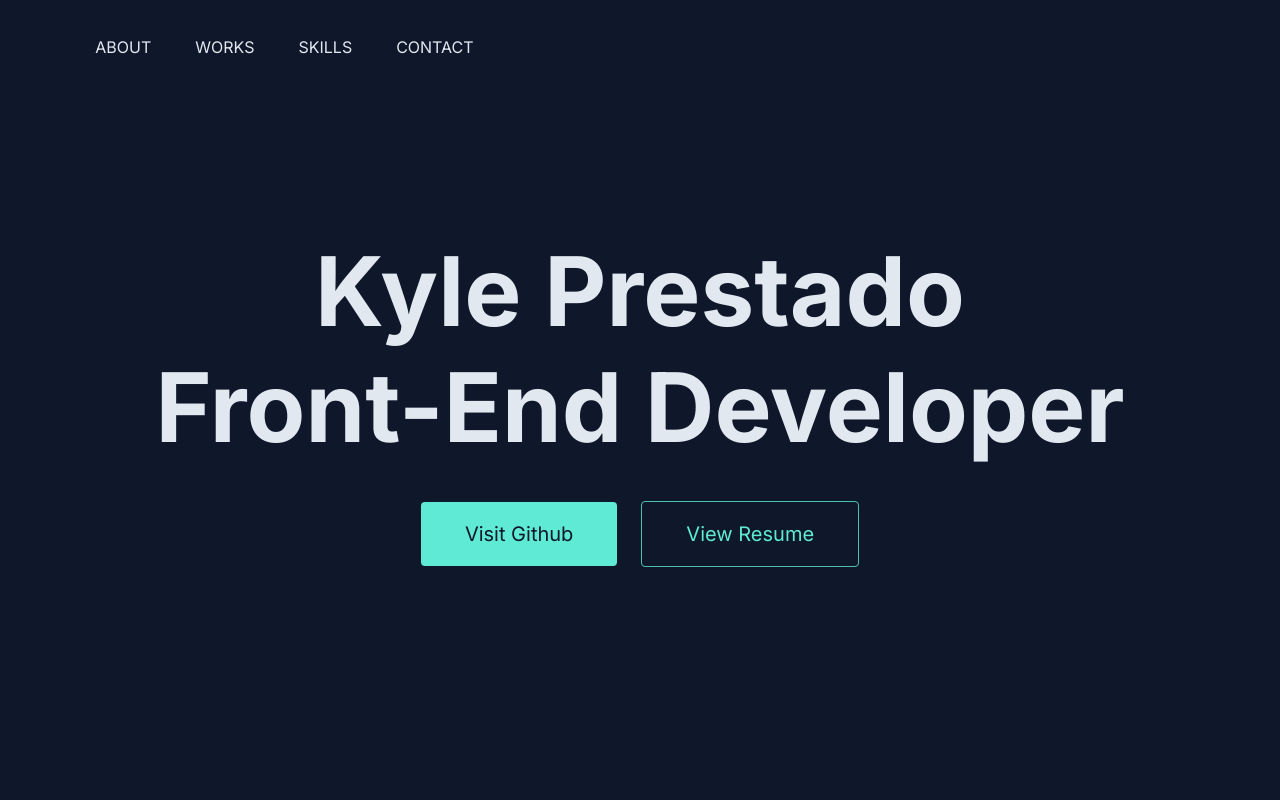
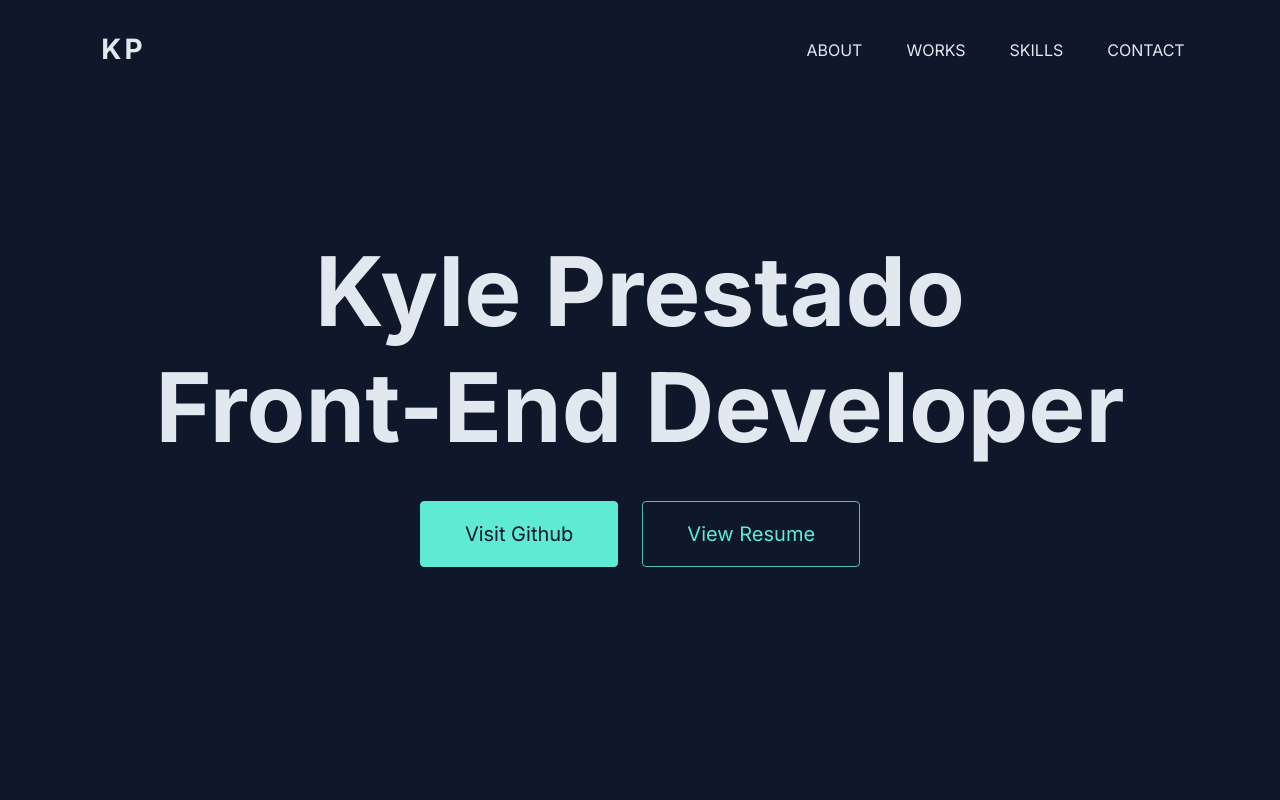
Before and after one commit to kylerossece/portfolio-master, a Next.js app: page / in a window 1280 px wide. Shown: the top 800 px of the page. Built offline with nearby package versions, Linux system fonts and the light colour scheme.

Commit message:
update logo, improve nav

```diff
--- a/assets/css/layout/header.module.scss
+++ b/assets/css/layout/header.module.scss
@@ -17,7 +17,11 @@
     // box-shadow: inset 0 1px 1px 0  color-mix(in oklab, var(--color-off-white) 0%, transparent);
     border: 1px solid
       color-mix(in oklab, var(--color-off-white) 20%, transparent);
-    background-color: color-mix(in oklab, var(--color-dark-bg) 80%, transparent);
+    background-color: color-mix(
+      in oklab,
+      var(--color-dark-bg) 80%,
+      transparent
+    );
     backdrop-filter: blur(6px);
   }
   &-clear {
@@ -26,16 +30,29 @@
     backdrop-filter: none;
   }
 }
+
+.logo {
+  font-weight: 700;
+  line-height: 1.25;
+  letter-spacing: 3px;
+  font-size: 1.75rem;
+  margin-inline-start: 2rem;
+  color: var(--color-off-white);
+}
 .mobileNav {
   display: flex;
+  justify-content: end;
+  align-items: center;
+
   @include respond-above(lg) {
     display: none;
   }
 }
 .nav {
-  margin-inline-start: 1rem;
+  margin-inline-end: 1rem;
   display: none;
   align-items: center;
+  justify-content: end;
   column-gap: 1.5rem;
   @include respond-above(lg) {
     display: flex;
@@ -48,7 +65,7 @@
   }
   &Grid {
     display: grid;
-    grid-template-columns: repeat(3, minmax(0, 1fr));
+    grid-template-columns: repeat(2, minmax(0, 1fr));
   }
   a {
     color: var(--color-off-white);
--- a/assets/css/sections/projects.module.scss
+++ b/assets/css/sections/carousel.module.scss
@@ -9,14 +9,6 @@
 }
 .swiperImage {
   border-radius: 5px;
-  border: solid 1px color-mix(in oklab, var(--color-off-white) 60%, transparent);
-  transition-property: transform, translate, scale, rotate, filter, opacity;
-
-  transition-duration: 400ms;
-  cursor: pointer;
-  &:hover {
-    opacity: 20%;
-  }
 }
 
 .swiperText {
@@ -51,16 +43,20 @@
 
 .button {
   position: absolute;
-  border-color: #2e364f;
+  border: solid 2px
+    color-mix(in oklab, var(--color-light-gray) 90%, transparent);
   top: 50%;
   transform: translateY(-50%);
   z-index: 1;
   background-color: color-mix(in oklab, #060918 90%, transparent);
-  color: #f0f2fe;
+  color: var(--color-off-white);
   height: fit-content;
   border-radius: calc(infinity * 1px);
-  padding: 1rem;
+  padding: 1rem 1.1rem;
   cursor: pointer;
+  &:hover {
+    padding: 1.1rem 1.2rem;
+  }
 }
 
 .right {
--- a/assets/css/ui/button.module.scss
+++ b/assets/css/ui/button.module.scss
@@ -48,6 +48,7 @@
 ) {
   color: $defaultText;
   background-color: $background;
+  border: solid 1px var(--color-neon-green);
   &::before {
     background: $foreground;
   }
--- a/assets/css/ui/popover.module.scss
+++ b/assets/css/ui/popover.module.scss
@@ -7,7 +7,8 @@
   border-radius: 0.5rem;
   transition: all 0.3s ease;
   border: 1px solid color-mix(in oklab, var(--color-off-white) 20%, transparent);
-  background-color: color-mix(in oklab, var(--color-bg) 80%, transparent);
+  background-color: color-mix(in oklab, var(--color-dark-bg) 80%, transparent);
   backdrop-filter: blur(8px);
   margin-top: 0.5rem;
+  margin-right: 2rem;
 }
--- a/components/layout/Footer.tsx
+++ b/components/layout/Footer.tsx
@@ -8,7 +8,7 @@ const Footer = () => {
     <FooterContainer>
       <Container className={styles.footerContainer}>
         <Paragraph>© Kyle Ross Prestado</Paragraph>
-        <Paragraph>Powered by Next.js</Paragraph>
+        <Paragraph>Built with Next.js and GSAP</Paragraph>
       </Container>
     </FooterContainer>
   );
--- a/components/layout/Header.tsx
+++ b/components/layout/Header.tsx
@@ -53,9 +53,16 @@ const Header = () => {
           )}
         >
           <div className={styles.navGrid}>
+            <div>
+              <a href="/" className={styles.logo}>
+                {" "}
+                KP
+              </a>
+            </div>
             <div className={styles.mobileNav}>
               <MobileNav links={links} handleNav={handleNav} />
             </div>
+
             <nav aria-label="Primary" className={styles.nav}>
               {links.map((link) => (
                 <button key={link.href} onClick={(e) => handleNav(e, link)}>
--- a/components/sections/carousel.tsx
+++ b/components/sections/carousel.tsx
@@ -14,10 +14,9 @@ import Link from "next/link";
 // import Image from "next/image";
 import { Icons } from "@/components/ui/icons";
 import { SplitText } from "gsap/SplitText";
-import styles from "@/assets/css/sections/projects.module.scss";
+import styles from "@/assets/css/sections/carousel.module.scss";
 
-import { Paragraph, Header } from "@/components/ui/typography";
-import { text } from "stream/consumers";
+import { Paragraph } from "@/components/ui/typography";
 
 type CarouselProps = {
   sectionRef: RefObject<HTMLElement | null>;
@@ -56,6 +55,19 @@ const Carousel = ({ sectionRef }: CarouselProps) => {
         y: 120,
         ease: "power1.out",
       });
+
+      const image = slide.querySelector(`.${styles.swiperImage}`);
+      if (image) {
+        tl.to(
+          image,
+          {
+            duration: 0.4,
+            opacity: 0.3,
+            ease: "power1.out",
+          },
+          0
+        );
+      }
 
       slide.addEventListener("mouseenter", () => tl.play());
       slide.addEventListener("mouseleave", () => tl.reverse());
```
